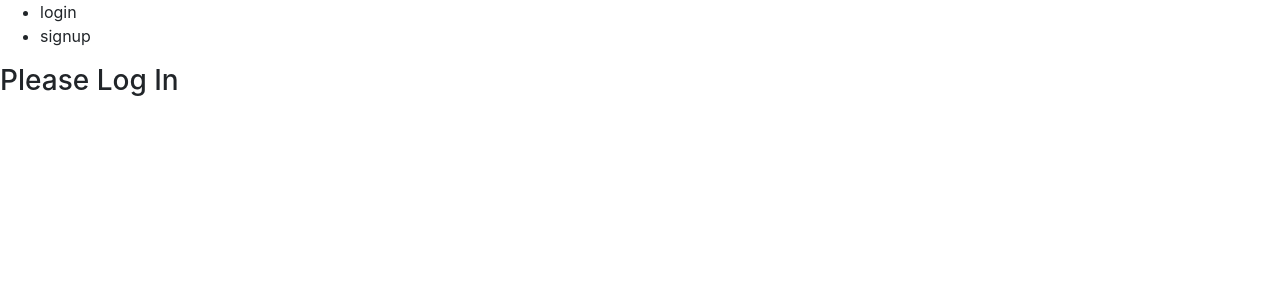
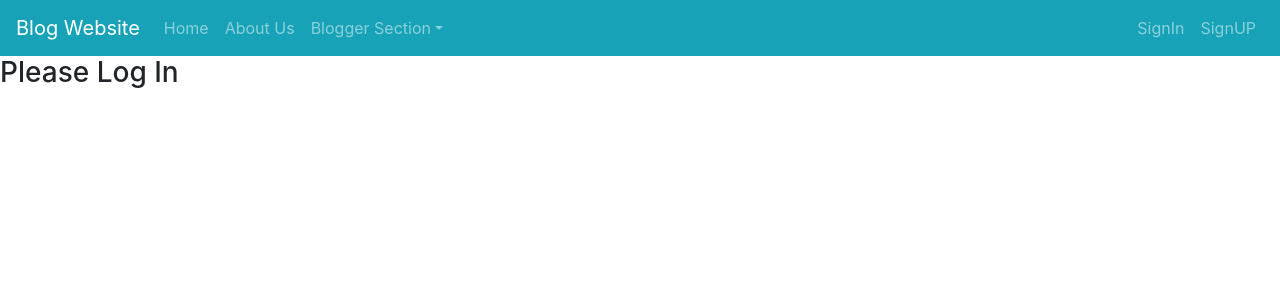
Before and after one commit to maurya20/ReactNativeLearning, a React (Create React App) app: page / in a window 1280 px wide. Shown: the top 300 px of the page. Built offline with nearby package versions, Linux system fonts and the light colour scheme; the HTML template or start-up script is replaced by a standard one.

Commit message:
Bootstrap header added having login logout links.

```diff
--- a/src/App.js
+++ b/src/App.js
@@ -1,18 +1,17 @@
 import React, { Component } from 'react';
-import Nav from './components/Nav';
 import LoginForm from './components/LoginForm';
 import SignupForm from './components/SignupForm';
+import Header from './components/Header'
 // import './App.css';
 
 class App extends Component {
-  constructor(props) {
-    super(props);
-    this.state = {
+
+    state = {
       displayed_form: '',
       logged_in: localStorage.getItem('token') ? true : false,
       username: ''
     };
-  }
+
 
   componentDidMount() {
     if (this.state.logged_in) {
@@ -94,7 +93,7 @@ class App extends Component {
 
     return (
       <div className="App">
-        <Nav
+        <Header
           logged_in={this.state.logged_in}
           display_form={this.display_form}
           handle_logout={this.handle_logout}
--- /dev/null
+++ b/src/components/Header.js
@@ -0,0 +1,56 @@
+import React from "react";
+import Navbar from "react-bootstrap/Navbar";
+import { NavDropdown, Nav } from "react-bootstrap";
+
+
+const Header = (props) => {
+    const logged_out_nav = (
+        <Nav>
+        <Nav.Link href="#deets" onClick={() => props.display_form('login')}>SignIn</Nav.Link>
+        <Nav.Link eventKey={2} href="#memes" onClick={() => props.display_form('signup')}>
+          SignUP
+        </Nav.Link>
+        </Nav>
+      );
+
+      const logged_in_nav = (
+        <ul>
+          <li onClick={props.handle_logout}>logout</li>
+        </ul>
+      );
+    return (
+        <div>
+
+        <Navbar collapseOnSelect expand="lg" bg="info" variant="dark">
+        <Navbar.Brand href="#home">Blog Website</Navbar.Brand>
+        <Navbar.Toggle aria-controls="responsive-navbar-nav" />
+        <Navbar.Collapse id="responsive-navbar-nav">
+          <Nav className="mr-auto">
+            <Nav.Link href="#features">Home</Nav.Link>
+            <Nav.Link href="#pricing">About Us</Nav.Link>
+            <NavDropdown title="Blogger Section" id="collasible-nav-dropdown">
+              <NavDropdown.Item href="#action/3.1">Write Blog</NavDropdown.Item>
+              <NavDropdown.Item href="#action/3.2">
+                My Blogs
+              </NavDropdown.Item>
+              <NavDropdown.Item href="#action/3.3">My Profile</NavDropdown.Item>
+              <NavDropdown.Divider />
+              <NavDropdown.Item href="#action/3.4">
+                Edit Profile
+              </NavDropdown.Item>
+            </NavDropdown>
+          </Nav>
+          <Nav>
+          <div>{props.logged_in ? logged_in_nav : logged_out_nav}</div>
+            {/* <Nav.Link href="#deets">SignIn</Nav.Link>
+            <Nav.Link eventKey={2} href="#memes">
+              SignUP
+            </Nav.Link> */}
+          </Nav>
+        </Navbar.Collapse>
+      </Navbar>
+        </div>
+    )
+}
+
+export default Header
--- a/src/components/LoginForm.js
+++ b/src/components/LoginForm.js
@@ -43,6 +43,6 @@ class LoginForm extends React.Component {
 
 export default LoginForm;
 
-LoginForm.propTypes = {
-  handle_login: PropTypes.func.isRequired
-};
+// LoginForm.propTypes = {
+//   handle_login: PropTypes.func.isRequired
+// };
```
Also changed, not shown: src/components/Nav.js (+5 -5 lines).
